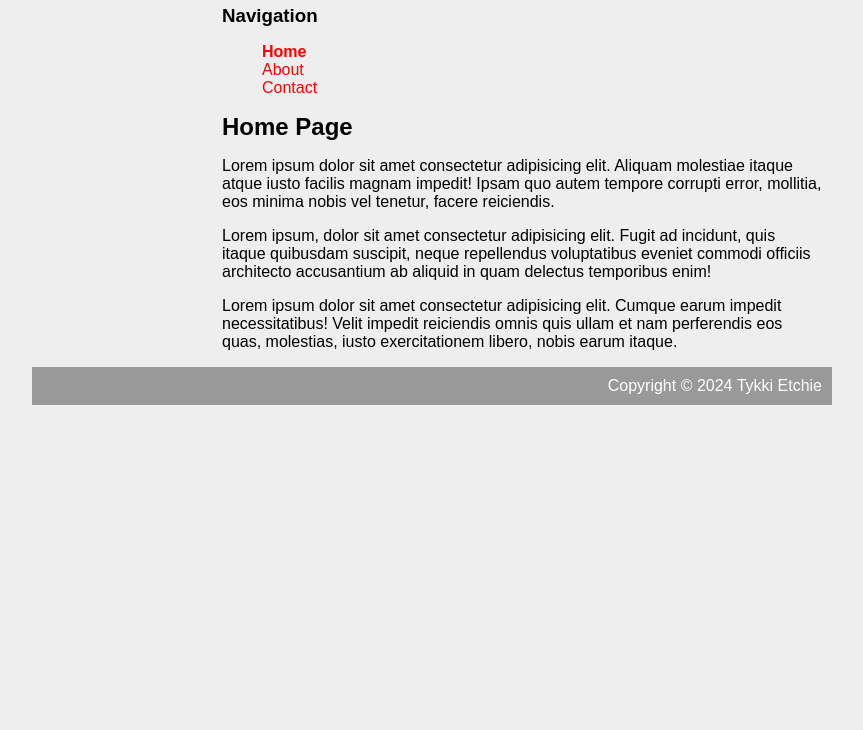
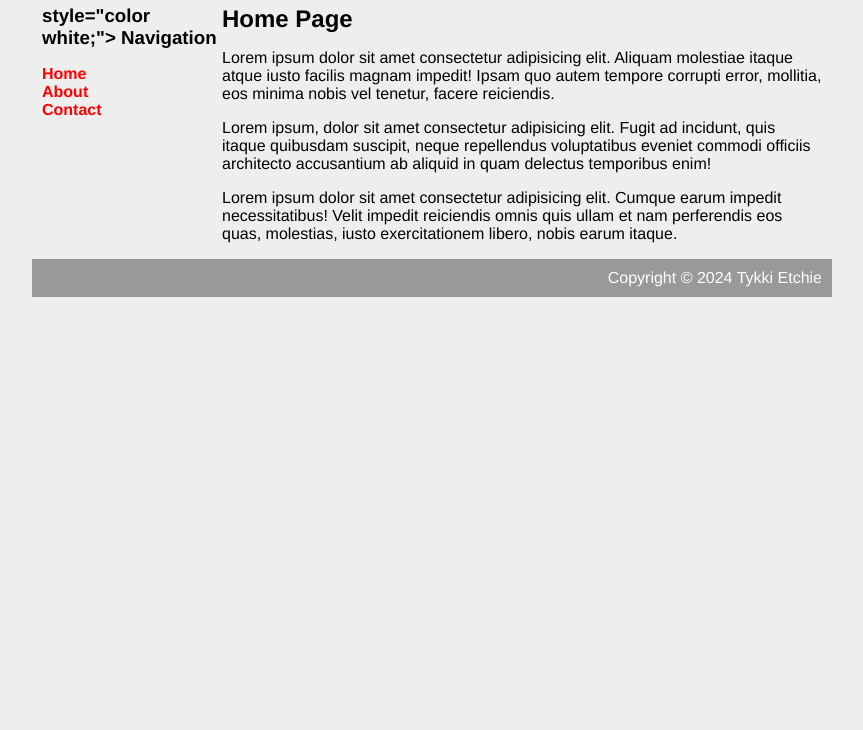
Before and after one commit to Tykki/cssPractice, a plain HTML site: page index.html in a window 1280 px wide. Shown: the part 70-800 px from the top of the page, without its empty margins (208-1071 px from the left). Drawn offline with Linux system fonts and the light colour scheme.

Commit message:
updated 2

```diff
--- a/index.html
+++ b/index.html
@@ -13,11 +13,11 @@
     </div>
     <div id="content">
       <div id="nav">
-        <h3>Navigation</h3>
+        <h3> style="color white;"> Navigation </h3>
         <ul>
           <li><a class="selected" href="">Home</a></li>
-          <li><a href="">About</a></li>
-          <li><a href="">Contact</a></li>
+          <li><a class="selected" href="">About</a></li>
+          <li><a class="selected" href="">Contact</a></li>
         </ul>
       </div>
       <div id="main">
--- a/style.css
+++ b/style.css
@@ -1,6 +1,6 @@
 body{
     background-color: #eeeeee;
-    font-family: Arial, Helvetica, sans-serif;
+    font-family: Helvetica, Arial, sans-serif;
 }
 
 a{
@@ -22,6 +22,7 @@ h1, h2, h3 {
 #header{
     background-color: #66ccff;
     color: white;
+    text-align: center;
     padding: 10px;
 }
 
@@ -30,17 +31,17 @@ h1, h2, h3 {
 }
 
 #nav {
-    width: 600px;
-    float: right;
+    width: 180px;
+    float: left;
 }
 
 #nav ul {
     list-style-type: none;
+    padding: 0;
 }
 
 #nav .selected {
     font-weight: bold;
-    padding: 0;
 }
 
 #main{
```
